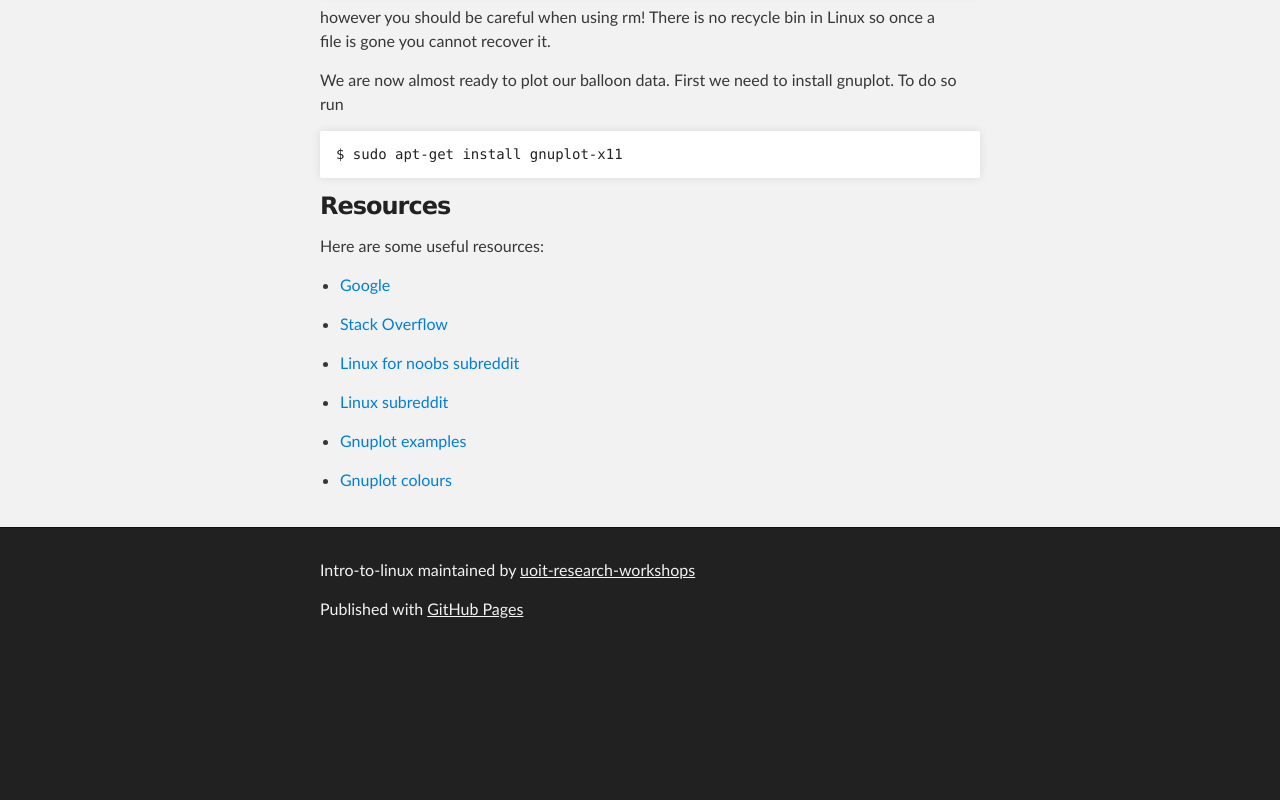
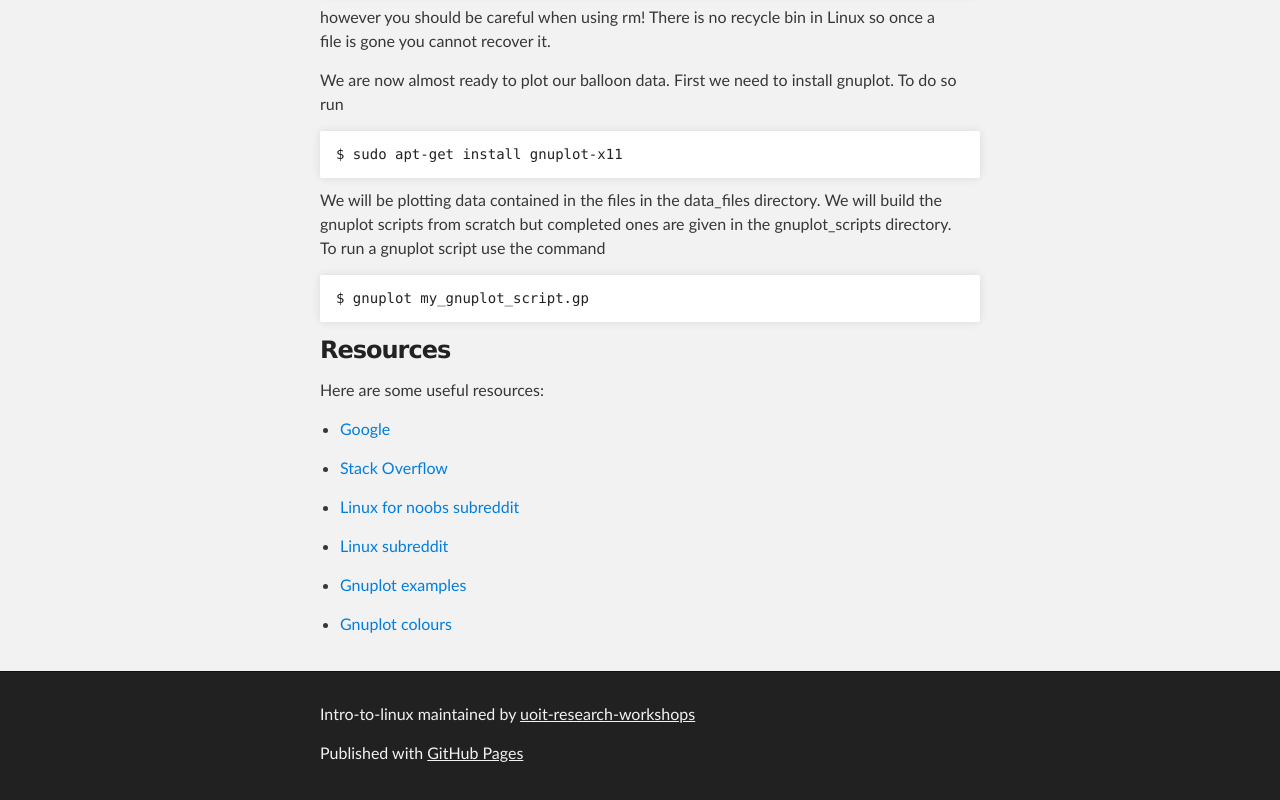
Before and after one commit to uoit-research-workshops/intro-to-linux, a plain HTML site: page index.html in a window 1280 px wide. Shown: the part 2123-2923 px from the top of the page. Before the commit the page ends 2779 px from the top, so only its background shows below. Drawn offline with Linux system fonts and the light colour scheme.

Commit message:
Create gh-pages branch via GitHub

```diff
--- a/index.html
+++ b/index.html
@@ -114,6 +114,11 @@ $ less space_data.csv
 <pre><code>$ sudo apt-get install gnuplot-x11
 </code></pre>
 
+<p>We will be plotting data contained in the files in the data_files directory. We will build the gnuplot scripts from scratch but completed ones are given in the gnuplot_scripts directory. To run a gnuplot script use the command</p>
+
+<pre><code>$ gnuplot my_gnuplot_script.gp
+</code></pre>
+
 <h3>
 <a id="resources" class="anchor" href="#resources" aria-hidden="true"><span class="octicon octicon-link"></span></a>Resources</h3>
 
```
Also changed, not shown: params.json (+1 -1 lines).
